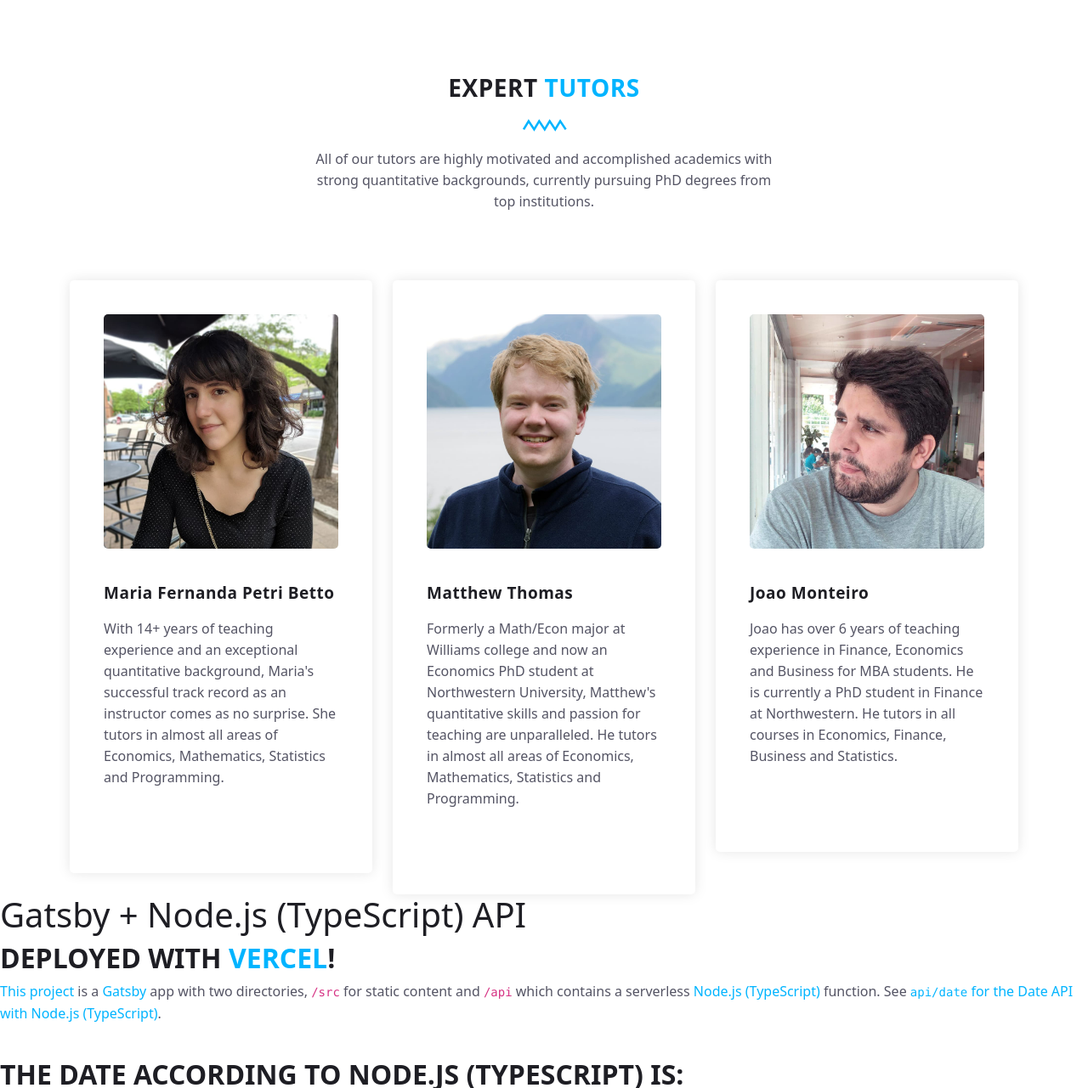
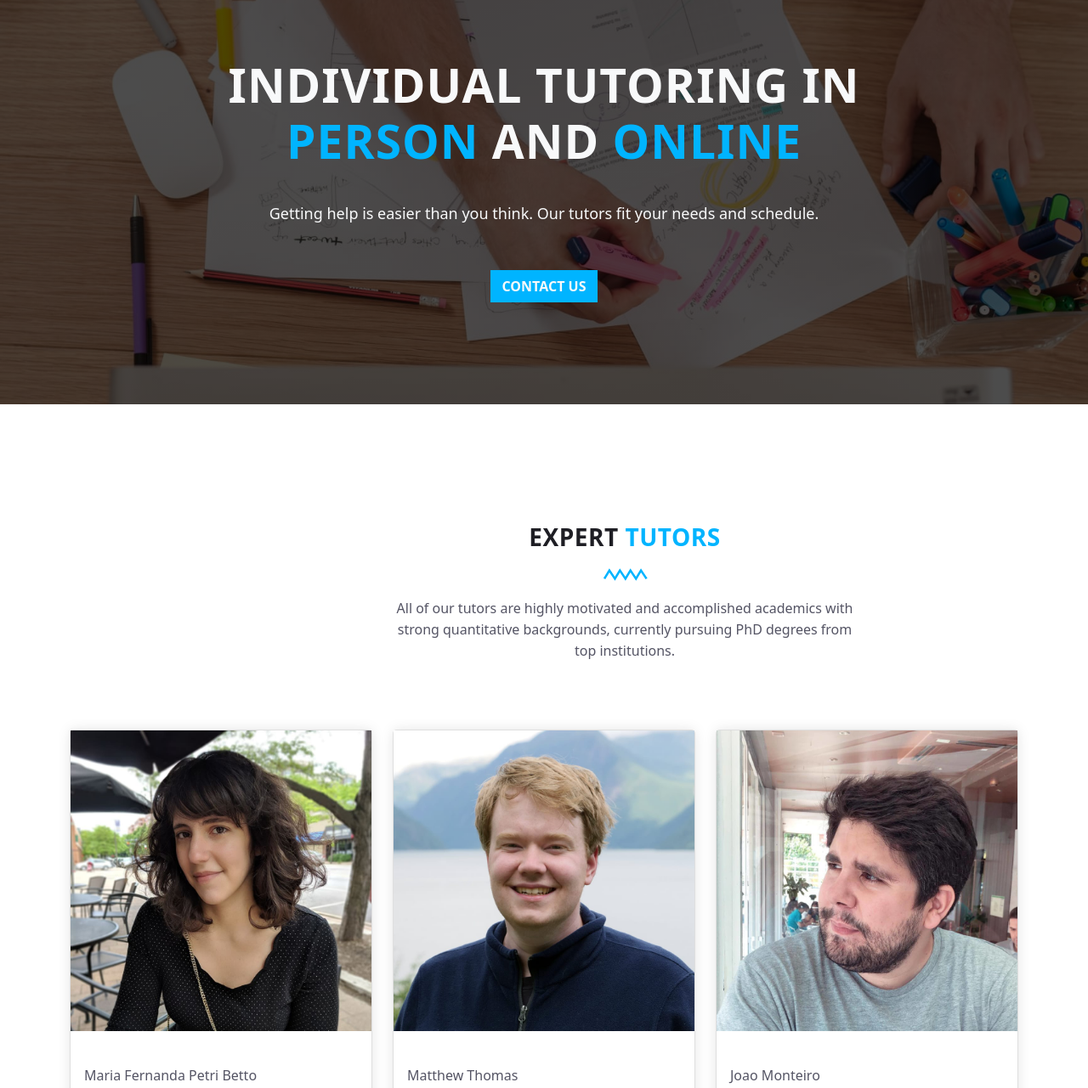
Before and after one commit to mwt/gatsby-test, a Gatsby site: page / in a window 1280 px wide. Shown: the part 2019-3300 px from the top of the page at 85% size. Built offline with nearby package versions, Linux system fonts and the light colour scheme; Gatsby itself is replaced by a stand-in of ours; no server answers.

Commit message:
add call to action and about cards

```diff
--- a/src/components/about.js
+++ b/src/components/about.js
@@ -1,5 +1,6 @@
 import React from "react";
 import { useStaticQuery, graphql } from "gatsby";
+import { Row, Col, Container, Card } from "react-bootstrap";
 import Img from "gatsby-image";
 import Separator from "../images/separator.svg";
 
@@ -27,30 +28,32 @@ export default function ComponentAbout(props) {
     }`)
     return (
         <section class="section" id="about">
-            <div class="container">
-                <div class="row">
-                    <div class="col-lg-6 offset-lg-3">
+            <Container>
+                <Row>
+                    <Col lg={{ span: 6, offset: 4}}>
                         <div class="section-heading">
                             <h2>Expert <em>Tutors</em></h2>
                             <Separator />
                             <p>All of our tutors are highly motivated and accomplished academics with strong quantitative
                                 backgrounds, currently pursuing PhD degrees from top institutions. </p>
                         </div>
-                    </div>
-                </div>
-                <div class="row">
+                    </Col>
+                </Row>
+                <Row xs={1} sm={2} lg={3} className="g-4">
                     {data.dataJson.content.map((tutor, index) => {
                         return (
-                            <div class="col-lg-4">
-                            <div class="tutor-item">
+                        <Col>
+                            <Card className="h-100">
                                 <div class="image-thumb">
                                     <Img fluid={ tutor.image.childImageSharp.fluid } alt={ tutor.name } loading="lazy" />
                                 </div>
-                                <div class="down-content">
+                                <Card.Body>
                                     <span>{ tutor.title }</span>
-                                    <h4>{ tutor.name }</h4>
-                                    <p>{ tutor.bio }</p>
-                                    <ul class="social-icons">
+                                    <Card.Title>{ tutor.name }</Card.Title>
+                                    <Card.Text>{ tutor.bio }</Card.Text>
+                                </Card.Body>
+                                <hr class="mb-0" />
+                                <ul class="social-icons m-3">
                                         <li><a href={`https://www.linkedin.com/in/${tutor.social.linkedin}`}
                                                 title={ tutor.social.linkedin } target="_blank" rel="noreferrer"><svg>
                                                     <use
@@ -75,14 +78,13 @@ export default function ComponentAbout(props) {
                                                         xlinkHref="/assets/icons/minima-social-icons.svg#email">
                                                     </use>
                                                 </svg></a></li>
-                                    </ul>
-                                </div>
-                            </div>
-                        </div>
+                                </ul>
+                            </Card>
+                        </Col>
                         )
                     })}
-                </div>
-            </div>
+                </Row>
+            </Container>
         </section>
 )
 }
--- /dev/null
+++ b/src/components/call-to-action.js
@@ -0,0 +1,22 @@
+import React from "react";
+import { Container, Row, Col } from "react-bootstrap";
+
+export default function ComponentCTA({ children }) {
+    return (
+            <section class="section" id="call-to-action">
+                <Container>
+                    <Row>
+                        <Col lg={{ span: 10, offset: 1}}>
+                            <div class="cta-content dark-bg">
+                                <h2>Individual tutoring in <em>person</em> and <em>online</em></h2>
+                                <p>Getting help is easier than you think. Our tutors fit your needs and schedule.</p>
+                                <div class="scroll-to-section">
+                                    <a class="btn btn-primary" href="/#contact-us" role="button">Contact Us</a>
+                                </div>
+                            </div>
+                        </Col>
+                    </Row>
+                </Container>
+            </section>
+    )
+}
--- a/src/components/subjects.js
+++ b/src/components/subjects.js
@@ -1,5 +1,6 @@
 import React from "react";
 import Separator from "../images/separator.svg";
+import { Row, Col, Container } from "react-bootstrap";
 import { useStaticQuery, graphql } from "gatsby";
 
 export default function ComponentSubjects(props) {
@@ -26,8 +27,8 @@ export default function ComponentSubjects(props) {
     }`)
     return (
         <section class="section" id="subjects">
-            <div class="container">
-                <div class="row">
+            <Container>
+                <Row>
                     <div class="col-lg-6 offset-lg-3">
                         <div class="section-heading">
                             <h2><em>Subjects</em> we tutor</h2>
@@ -38,25 +39,25 @@ export default function ComponentSubjects(props) {
                                 weekly to turn a class, MOOC, or self study into a personalized tutorial.</p>
                         </div>
                     </div>
-                </div>
-                <div class="row subjects">
+                </Row>
+                <Row className="subjects">
                     { data.allFile.edges.map( edge =>
-                        <div class="col-md-6 item">
-                            <div class="row">
-                                <div class="col-5 col-md-6 col-lg-4 col-xxl-3 icon">
-                                    <img src={ edge.node.childMarkdownRemark.frontmatter.icon.publicURL } alt={ edge.node.childMarkdownRemark.frontmatter.title }></img>
+                        <Col md={6} className="item">
+                            <Row>
+                                <Col xs={5} md={6} lg={4} xxl={3} className="icon">
+                                    <img class="mx-auto" src={ edge.node.childMarkdownRemark.frontmatter.icon.publicURL } alt={ edge.node.childMarkdownRemark.frontmatter.title }></img>
                                     <a href={ edge.node.childMarkdownRemark.fields.slug } class="text-button">Discover More</a>
-                                </div>
-                                <div class="col">
+                                </Col>
+                                <Col class="col">
                                     <h3 class="name">{ edge.node.childMarkdownRemark.frontmatter.title }</h3>
                                     { edge.node.childMarkdownRemark.excerpt }
-                                </div>
-                            </div>
-                        </div>
+                                </Col>
+                            </Row>
+                        </Col>
                         )
                     }
-                </div>
-            </div>
+                </Row>
+            </Container>
         </section>
     )
 }
--- a/src/pages/index.js
+++ b/src/pages/index.js
@@ -5,6 +5,7 @@ import '../styles/main.scss';
 import ComponentNav from '../components/nav';
 import ComponentHeader from '../components/header';
 import ComponentSubjects from '../components/subjects';
+import ComponentCTA from '../components/call-to-action';
 import ComponentAbout from '../components/about';
 
 export default function Index() {
@@ -25,6 +26,7 @@ export default function Index() {
       <ComponentNav />
       <ComponentHeader />
       <ComponentSubjects />
+      <ComponentCTA />
       <ComponentAbout />
       <h1>Gatsby + Node.js (TypeScript) API</h1>
       <h2>
--- a/src/styles/_bootstrap-custom.scss
+++ b/src/styles/_bootstrap-custom.scss
@@ -27,7 +27,7 @@
 //@import "~bootstrap/scss/button-group";
 @import "~bootstrap/scss/nav";
 @import "~bootstrap/scss/navbar";
-//@import "~bootstrap/scss/card";
+@import "~bootstrap/scss/card";
 @import "~bootstrap/scss/accordion";
 //@import "~bootstrap/scss/breadcrumb";
 //@import "~bootstrap/scss/pagination";
--- a/src/styles/custom/contact-form.scss
+++ b/src/styles/custom/contact-form.scss
@@ -1,6 +1,6 @@
 .contact-form {
   padding: 50px;
-  background-image: linear-gradient(rgba(0, 0, 0, 0.7), rgba(0, 0, 0, 0.7)), asset_url("../images/books-min.jpg");
+  background-image: linear-gradient(rgba(0, 0, 0, 0.7), rgba(0, 0, 0, 0.7)), url("../images/books-min.jpg");
   background-position: center center;
   background-repeat: no-repeat;
   background-size: cover;
--- a/src/styles/custom/index.scss
+++ b/src/styles/custom/index.scss
@@ -88,8 +88,8 @@ ul.social-icons {
       }
     }
     svg {
-      width: 16px;
-      height: 16px;
+      width: 1.2em;
+      height: 1.2em;
       display: inline-block;
       fill: currentColor;
       vertical-align: text-bottom;
@@ -196,7 +196,7 @@ call to action
 
 #call-to-action {
   padding: 120px 0px;
-  background-image: linear-gradient(rgba(0, 0, 0, 0.7), rgba(0, 0, 0, 0.7)), asset_url("../images/documents-min.jpg");
+  background-image: linear-gradient(rgba(0, 0, 0, 0.7), rgba(0, 0, 0, 0.7)), url("../images/documents-min.jpg");
   background-position: center center;
   background-repeat: no-repeat;
   background-size: cover;
@@ -223,35 +223,24 @@ about
 ---------------------------------------------
 */
 
-#about .tutor-item {
+#about .card {
   background-color: #fff;
   border-radius: 5px;
   box-shadow: 0px 0px 15px rgba(0, 0, 0, 0.1);
-  padding: 40px;
-  max-width: 400px;
-  margin-left: auto;
-  margin-right: auto;
-  h4 {
+  h5 {
     font-size: 19px;
     font-weight: 600;
     color: $headings-color;
-    letter-spacing: 0.5px;
-    margin-bottom: 18px;
   }
   span {
     font-size: 13px;
     font-weight: 500;
     color: $info;
     display: inline-block;
-    margin-top: 25px;
     margin-bottom: 10px;
   }
   img {
     width: 100%;
-    border-radius: 5px;
-  }
-  p {
-    margin-bottom: 20px;
   }
 }
 
```
Also changed, not shown: src/components/call-to-action.html (deleted, +0 -18 lines), static/assets/icons/minima-social-icons.svg (added), 1 other file.
